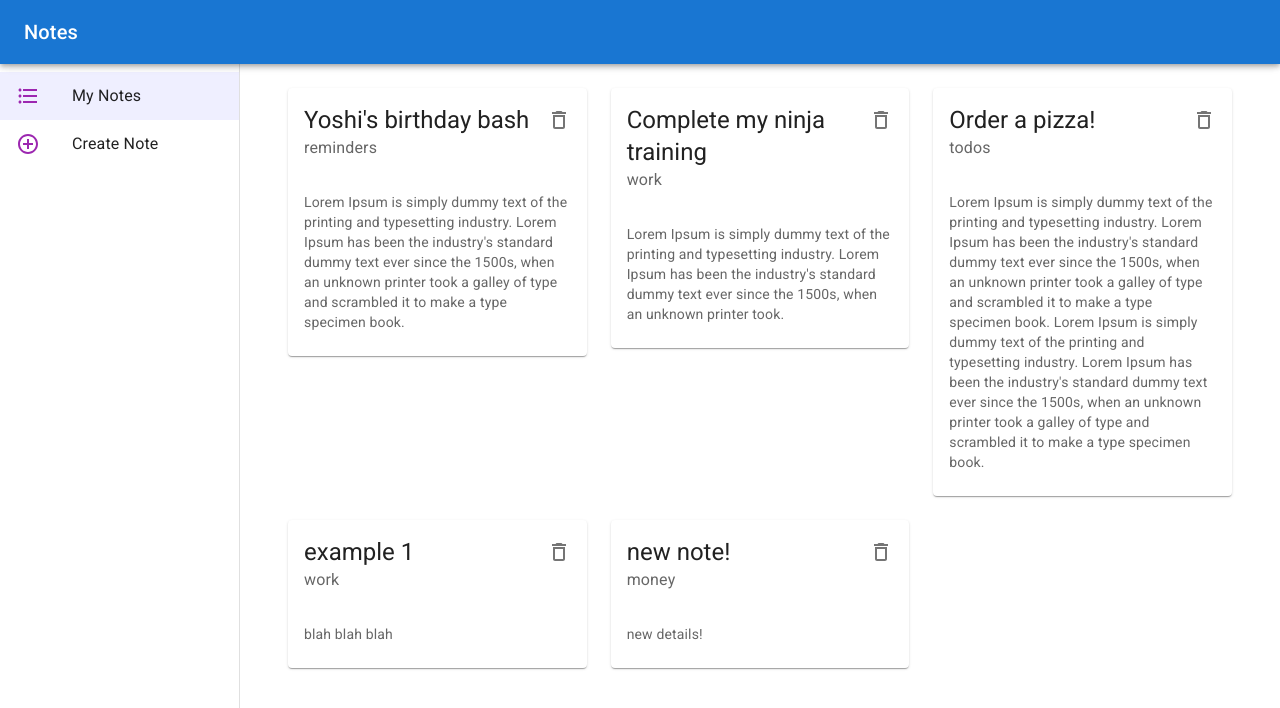
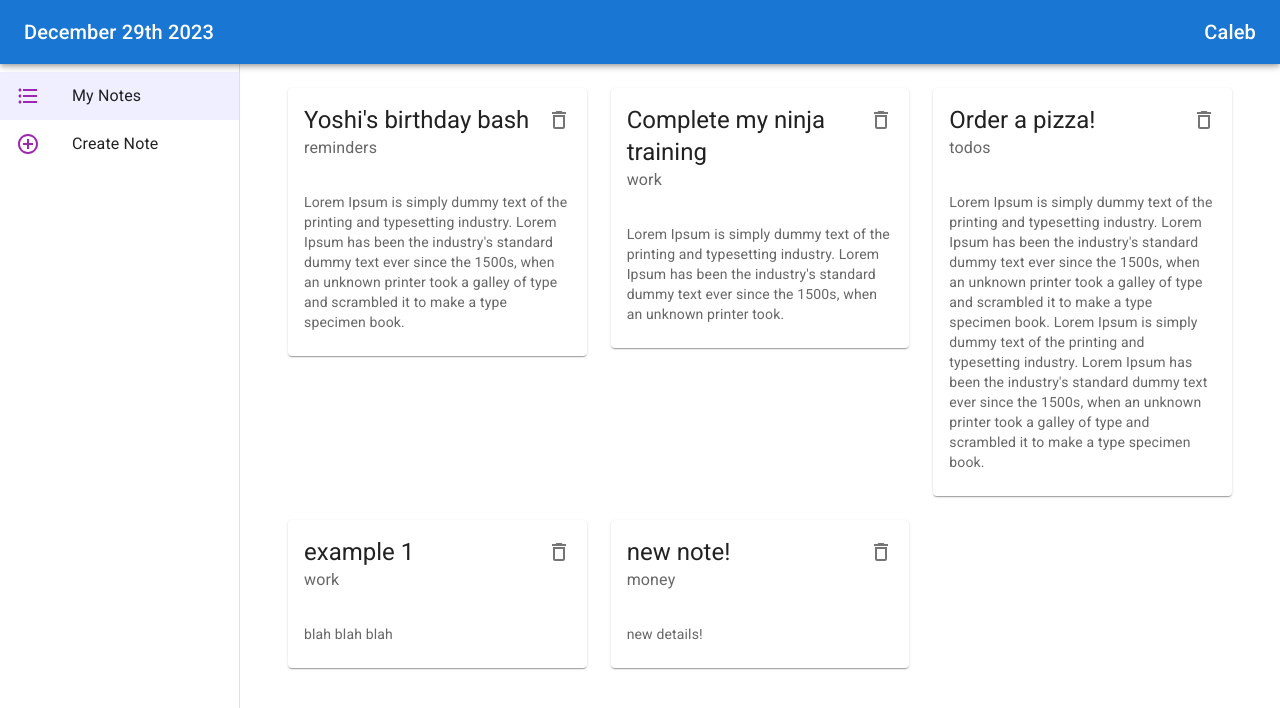
Before and after one commit to calebscode/material-ui-tut, a React (Vite) app: page / in a window 1280 px wide. Shown: the top 708 px of the page. Built offline with nearby package versions, Linux system fonts and the light colour scheme; data requests are answered from the project's data file.

Commit message:
prep for adding avatars

```diff
--- a/src/components/Layout.jsx
+++ b/src/components/Layout.jsx
@@ -14,6 +14,7 @@ import ListItemText from '@mui/material/ListItemText';
 import { FormatListBulleted } from '@mui/icons-material';
 import AddCircleOutlineIcon from '@mui/icons-material/AddCircleOutline';
 import { useNavigate } from 'react-router-dom';
+import { format } from 'date-fns'
 
 const drawerWidth = 240;
 
@@ -46,9 +47,19 @@ export default function Layout({ children }) {
       <CssBaseline />
       <AppBar position="fixed" sx={{ zIndex: (theme) => theme.zIndex.drawer + 1 }}>
         <Toolbar>
-          <Typography variant="h6" noWrap component="div">
-            Notes
+          <Typography
+            variant="h6"
+            noWrap
+            component="div"
+            sx={{flexGrow:1}}
+            >
+            {format(new Date(), 'MMMM do Y')}
           </Typography>
+          <Typography
+            variant="h6"
+            >
+              Caleb
+            </Typography>
         </Toolbar>
       </AppBar>
       <Drawer
```
